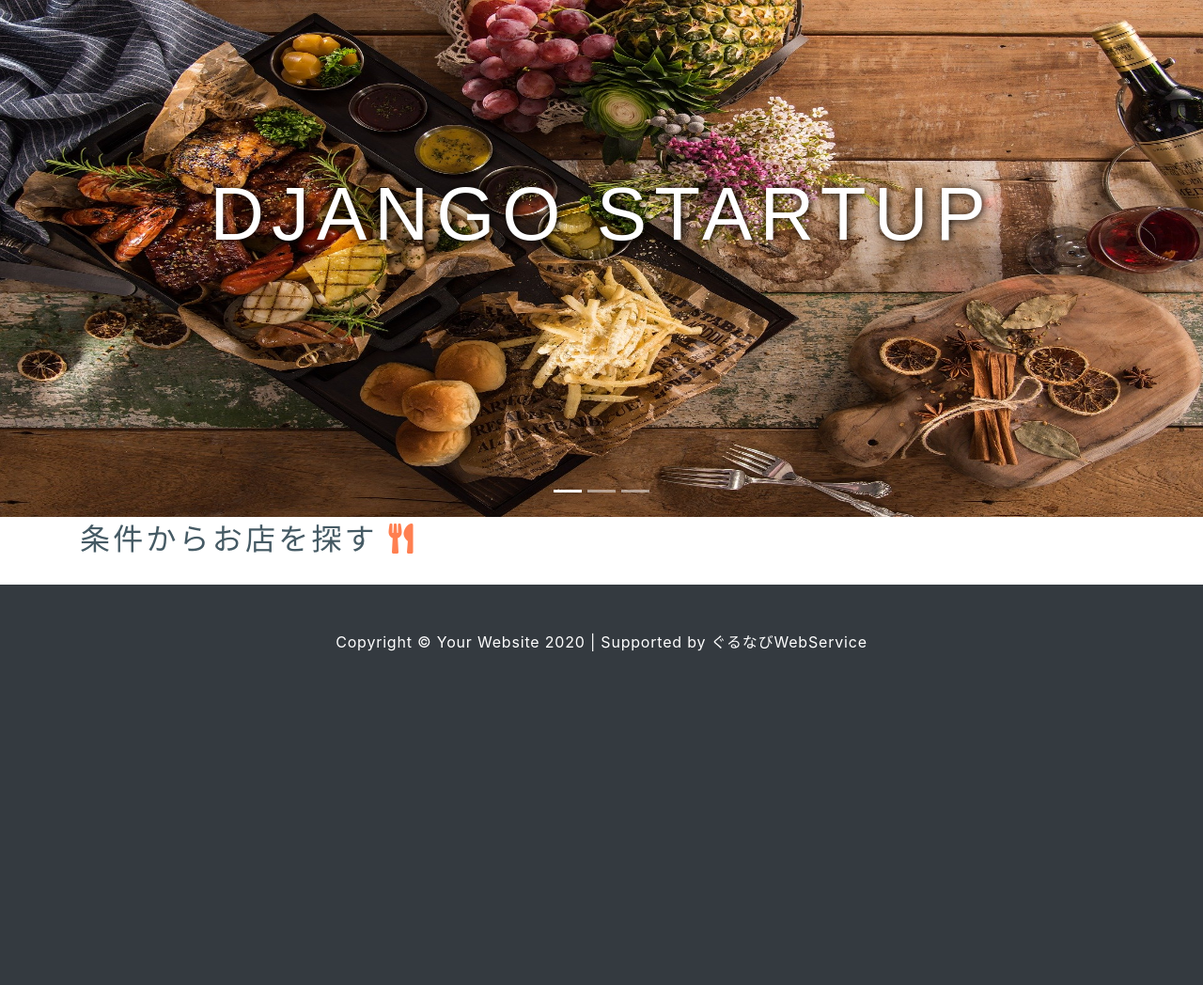
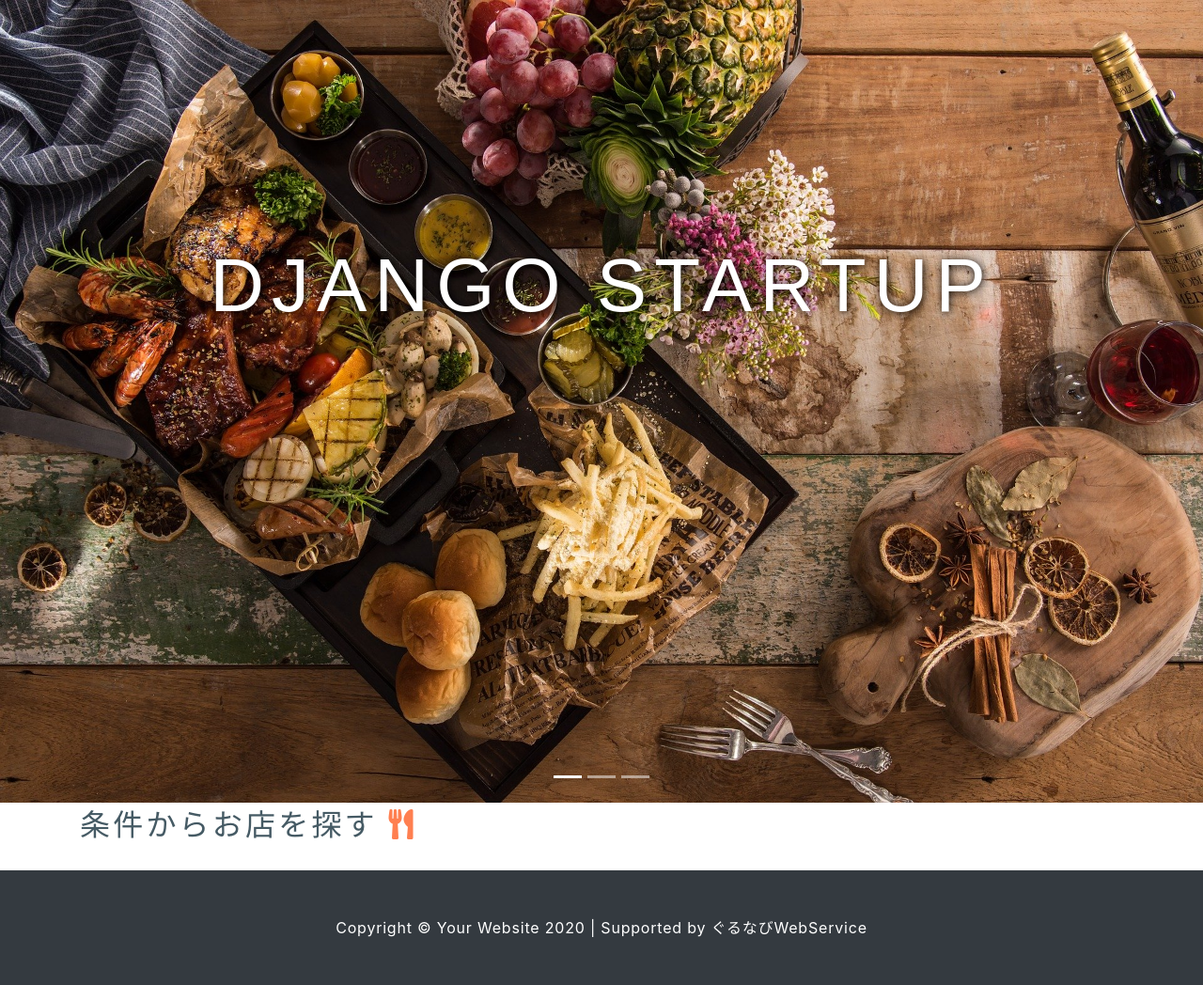
Before and after one commit to dai-gi/samurai-django-foodie, a Django app: template foodie/templates/foodie/index.html in a window 1280 px wide. Shown: the part 56-1104 px from the top of the page at 94% size. Before the commit the page ends 749 px from the top, so only its background shows below. Run offline with Django 3.2, Linux system fonts and the light colour scheme; the template is opened without the code that fills it, so the values that code supplies are empty; some libraries are stand-ins or nearby versions.

Commit message:
top画像のサイズ変更

```diff
--- a/foodie/static/css/style.css
+++ b/foodie/static/css/style.css
@@ -59,7 +59,7 @@ main {
 
 .carousel-inner img {
     width: 100%;
-    height: 550px;
+    height: 100%;
 }
 .carousel-caption {
     position: absolute;
```
